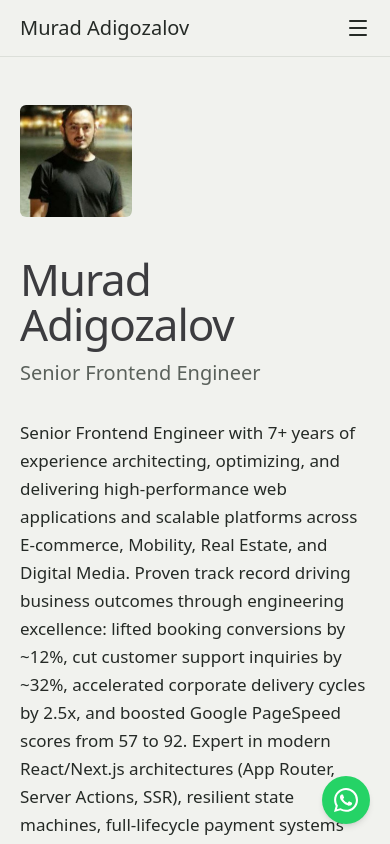
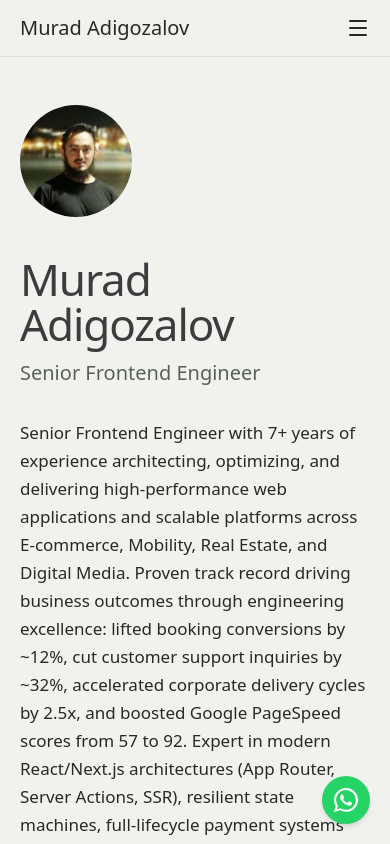
Before and after one commit to murad-proger/murad-adigozalov-portfolio, a Next.js app: page / in a window 390 px wide. Shown: the top 844 px of the page. Built offline with nearby package versions, Linux system fonts and the light colour scheme.

Commit message:
Make hero avatar circular on mobile

```diff
--- a/src/components/sections/hero.tsx
+++ b/src/components/sections/hero.tsx
@@ -51,14 +51,14 @@ export function Hero() {
         </p>
       </div>
 
-      <div className="profile-photo bg-surface relative order-first aspect-square w-28 overflow-hidden rounded-sm md:order-last md:aspect-4/5 md:w-full">
+      <div className="profile-photo bg-surface relative order-first aspect-square w-28 overflow-hidden rounded-full md:order-last md:aspect-4/5 md:w-full md:rounded-sm">
         <Image
           src="/images/Head_shot_professional.jpg"
           alt="Murad Adigozalov"
           fill
           priority
           sizes="(max-width: 768px) 112px, 272px"
-          className="object-cover"
+          className="object-cover object-top"
         />
       </div>
     </section>
```
